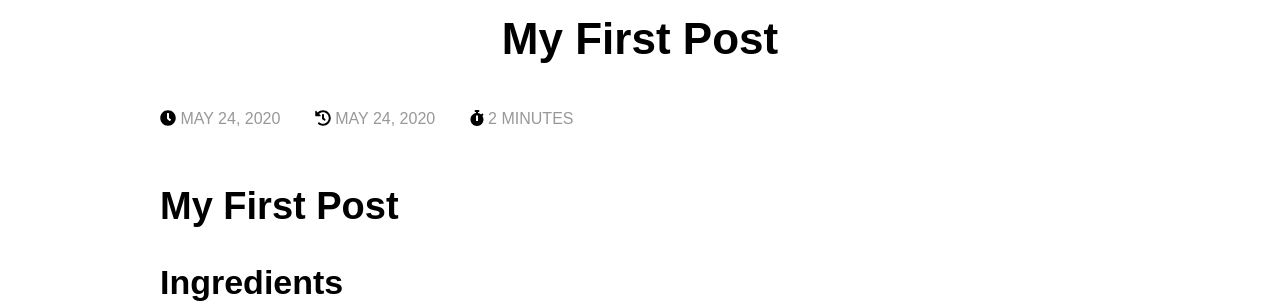
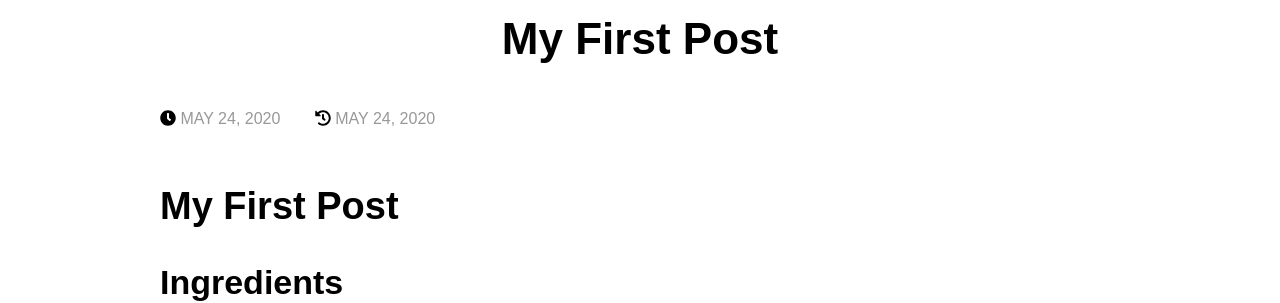
Before and after one commit to dmalcaba/victus, a Jekyll site: the page built from _posts/2020-05-24-my-first-post.md, in a window 1280 px wide. Shown: the part 1059-1362 px from the top of the page. Built offline with Jekyll 4.4.1, drawn with Linux system fonts in a browser that asks for light colours; nearby versions of some CDN libraries.

Commit message:
Comment out minutes for now

```diff
--- a/_layouts/anotte/post.html
+++ b/_layouts/anotte/post.html
@@ -26,11 +26,11 @@ layout: anotte/blog
                 <span>{{ page.date | date: "%b %-d, %Y" }}</span>
             </div>
 
-            <div class="time-reading">
+            <!-- <div class="time-reading">
                 <span class="fas fa-stopwatch" title="reading time"></span>
                 <span class="span-reading-time rt-reading-time"><span class="rt-label rt-prefix"></span>
                     <span class="rt-time"> 2</span> <span class="rt-label rt-postfix">minutes</span></span>
-            </div>
+            </div> -->
             {% endif %}
 
             {% include anotte/tags.html %}
```
